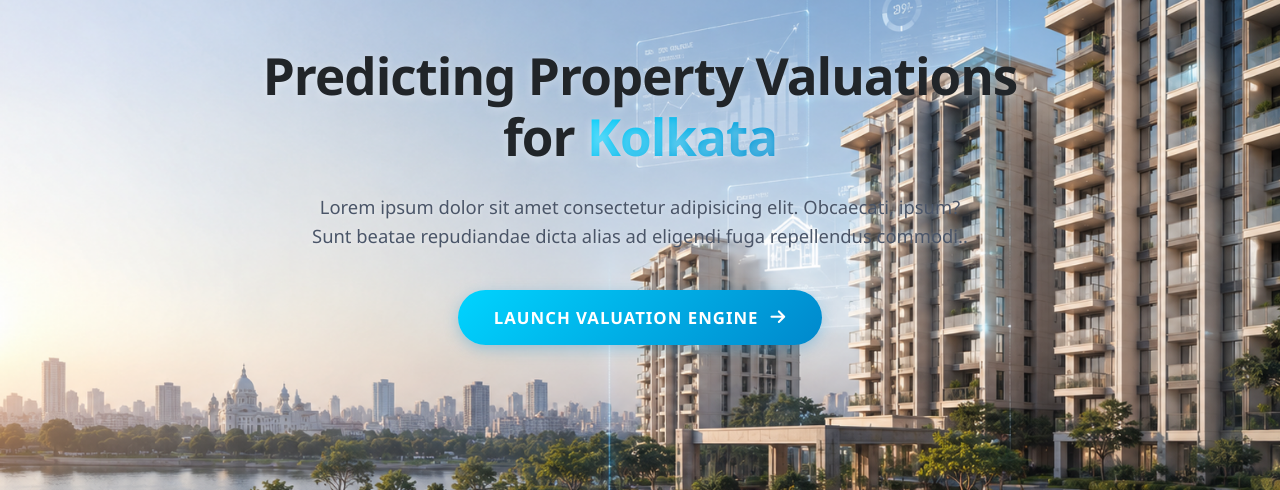
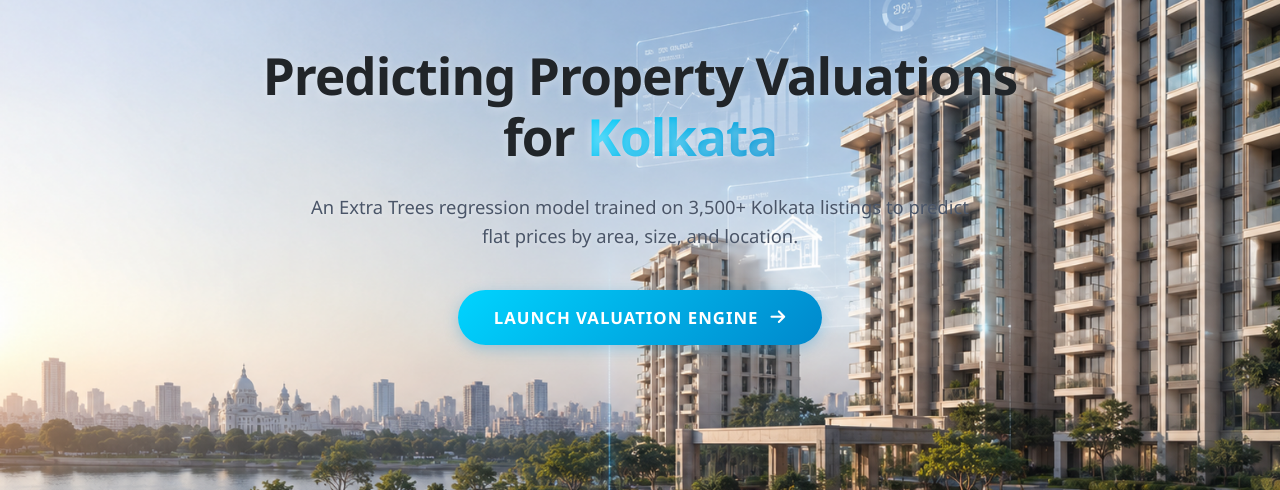
Before and after one commit to Sourajit-1905/House-Price-Predictor-Kolkata, a Flask app: page / in a window 1280 px wide. Shown: the part 205-695 px from the top of the page. Run offline with Flask 3, Linux system fonts and the light colour scheme; parts of the project's set-up code (start-up, migrations or seed data) failed here and were passed over.

Commit message:
some changes on 24th June 11 PM

```diff
--- a/web_app/templates/index.html
+++ b/web_app/templates/index.html
@@ -29,7 +29,7 @@
                 Predicting Property Valuations <br>for <span class="gradient-text">Kolkata</span>
             </h1>
             <p class="hero-subtitle animated-element delay-3">
-                Lorem ipsum dolor sit amet consectetur adipisicing elit. Obcaecati, ipsum? Sunt beatae repudiandae dicta alias ad eligendi fuga repellendus commodi..
+                An Extra Trees regression model trained on 3,500+ Kolkata listings to predict flat prices by area, size, and location.
             <div class="hero-action animated-element delay-4">
                 <a href="dashboard.html" class="cta-btn">
                     <span>Launch Valuation Engine</span>
```
Also changed, not shown: requirements.txt (+14 -0 lines), 2 other files.
